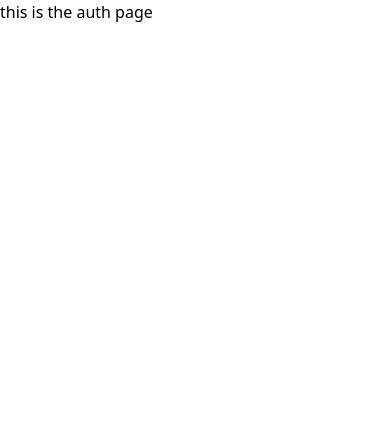
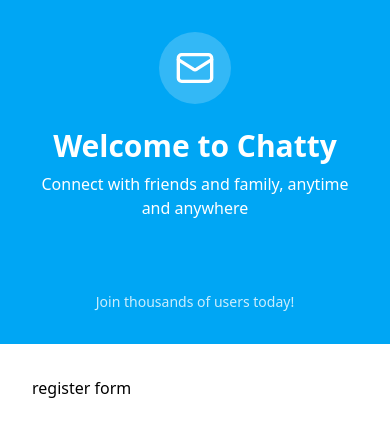
Before and after one commit to omar-mostafa205/Chatty, a React (Vite) app in the folder frontend/: page /auth in a window 390 px wide. Shown: the top 436 px of the page. Built offline with nearby package versions, Linux system fonts and the light colour scheme.

Commit message:
finish the auth page and create login and register partials

```diff
--- a/frontend/src/pages/Auth/Auth.tsx
+++ b/frontend/src/pages/Auth/Auth.tsx
@@ -1,7 +1,41 @@
+import { useState } from "react";
+
+import { Mail } from "lucide-react"
+import RegisterForm from "./partials/RegisterForm";
+import LoginForm from "./partials/LoginForm";
 
 const Auth: React.FC = () => {
+    const [isLogin, setIsLogin] = useState(false);
+
     return <>
-        this is the auth page
+        <div className="min-h-screen w-full bg-white flex flex-col md:flex-row">
+            <div className="w-full md:w-6/12 bg-sky-500 p-8 text-white flex flex-col justify-center">
+                <div className="text-center mb-8">
+                    <div className="flex justify-center mb-6">
+                        <div className="bg-white/20 p-4 rounded-full">
+                            <Mail className="size-10" />
+                        </div>
+                    </div>
+                    <h1 className="text-3xl font-bold mb-2">Welcome to Chatty</h1>
+                    <p>Connect with friends and family, anytime and anywhere</p>
+                </div>
+                <div className="mt-10 text-center">
+                    <p className="text-sm opacity-80">Join thousands of users today!</p>
+                </div>
+            </div>
+
+            <div className="w-full md:w-6/12 flex p-8 justify-center items-center">
+                {isLogin ? (
+                    <div className="w-full md:w-[400px]">
+                        <LoginForm onSwitch={() => setIsLogin(true)} />
+                    </div>
+                ) : (
+                    <div className="w-full md:w-[400px]">
+                        <RegisterForm onSwitch={() => setIsLogin(false)} />
+                    </div>
+                )}
+            </div>
+        </div>
     </>
 }
 
--- /dev/null
+++ b/frontend/src/pages/Auth/partials/LoginForm.tsx
@@ -0,0 +1,12 @@
+
+interface LoginFormProps {
+    onSwitch: () => void
+}
+
+const LoginForm: React.FC<LoginFormProps> = ({ onSwitch }) => {
+    return <>
+        login form
+    </>
+}
+
+export default LoginForm;
--- /dev/null
+++ b/frontend/src/pages/Auth/partials/RegisterForm.tsx
@@ -0,0 +1,12 @@
+
+interface RegisterFormProps {
+    onSwitch: () => void
+}
+
+const RegisterForm: React.FC<RegisterFormProps> = ({ onSwitch }) => {
+    return <>
+        register form
+    </>
+}
+
+export default RegisterForm;
```
